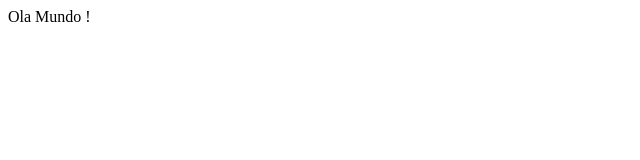
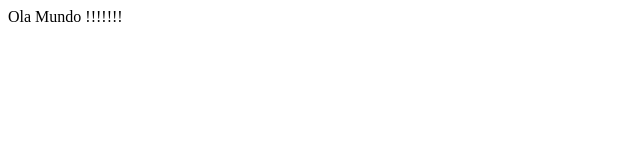
Before and after one commit to JuniorCodig/Minicurso-ProjetoWeb, a plain HTML site: page index.html in a window 1280 px wide. Shown: the full height of the page, 0-640 px from the left. Drawn offline with Linux system fonts and the light colour scheme.

Commit message:
adicionado mais exclamaçoes

```diff
--- a/index.html
+++ b/index.html
@@ -6,7 +6,7 @@
 </head>
 
 <body>
-	<p>Ola Mundo !</p>
+	<p>Ola Mundo !!!!!!!</p>
 </body>
 
 </html>
```
